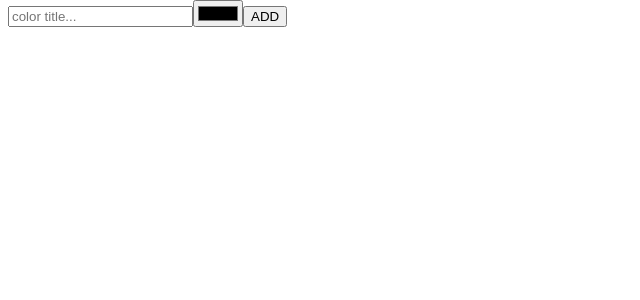
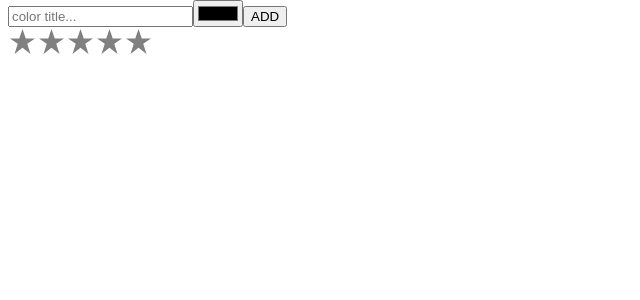
Before and after one commit to JaySinco/NetTools, a React app in the folder render/: page / in a window 1280 px wide. Shown: the top 300 px of the page, without its empty margins (0-640 px from the left). Built offline with nearby package versions, Linux system fonts and the light colour scheme; the HTML template or start-up script is replaced by a standard one.

Commit message:
add star rating component

```diff
--- a/render/src/components/app.tsx
+++ b/render/src/components/app.tsx
@@ -1,7 +1,7 @@
 import React from 'react';
 
 interface AddColorFormProps {
-    onNewColor: (title: string, color: string) => void,
+    onNewColor: (title: string, color: string) => void
 }
 
 class AddColorForm extends React.Component<AddColorFormProps> {
@@ -33,12 +33,75 @@ class AddColorForm extends React.Component<AddColorFormProps> {
     }
 }
 
-export class App extends React.Component {
-    logColor = (title: string, color: string) => {
+interface StarProps {
+    selected: boolean,
+    onClick: (ev: React.MouseEvent) => void;
+}
+
+const Star = (props: StarProps) => {
+    return (
+        <div className={props.selected ? "star selected" : "star"}
+             onClick={props.onClick}>
+        </div>
+    )
+}
+
+interface StarRatingProps {
+    highest: number
+    rating: number
+    onRatingChange: (newRating: number) => void
+}
+
+const StarRating = (props: StarRatingProps) => {
+    const { highest, rating, onRatingChange } = props;
+    return (
+        <div>
+            {[...Array(highest)].map(
+                (i, n) => (
+                    <Star selected={(n+1) <= rating ? true : false}
+                          onClick={ev => onRatingChange(n+1)}
+                    />)
+            )}
+        </div>
+    )
+}
+
+interface ColorRatingProps {
+
+}
+
+interface ColorRatingState {
+    rating: number
+}
+
+class ColorRating extends React.Component<ColorRatingProps, ColorRatingState> {
+    constructor(props: ColorRatingProps) {
+        super(props);
+        this.state = {
+            rating: 0
+        };
+    }
+
+    onNewColor = (title: string, color: string) => {
         console.log(`New Color: ${title} ${color}`)
     }
 
+    onRatingChange = (newRating: number) => {
+        this.setState({
+            ...this.state,
+            rating: newRating,
+        })
+    }
+
     render() {
-        return <AddColorForm onNewColor={this.logColor} />;
+        const { rating } = this.state;
+        return (
+            <div>
+                <AddColorForm onNewColor={this.onNewColor} />
+                <StarRating highest={5} rating={rating} onRatingChange={this.onRatingChange} />
+            </div>
+        )
     }
 }
+
+export const App = () => <ColorRating />;
--- a/render/src/css/style.css
+++ b/render/src/css/style.css
@@ -7,3 +7,28 @@
     margin: 0px;
     padding: 0px;
 }
+
+.star {
+    cursor: pointer;
+    height: 25px;
+    width: 25px;
+    margin: 2px;
+    float: left;
+    background-color: grey;
+    clip-path: polygon(
+        50% 0%,
+        63% 38%,
+        100% 38%,
+        69% 59%,
+        82% 100%,
+        50% 75%,
+        18% 100%,
+        31% 59%,
+        0% 38%,
+        37% 38%
+    );
+}
+
+.star.selected {
+    background-color: red;
+}
```
